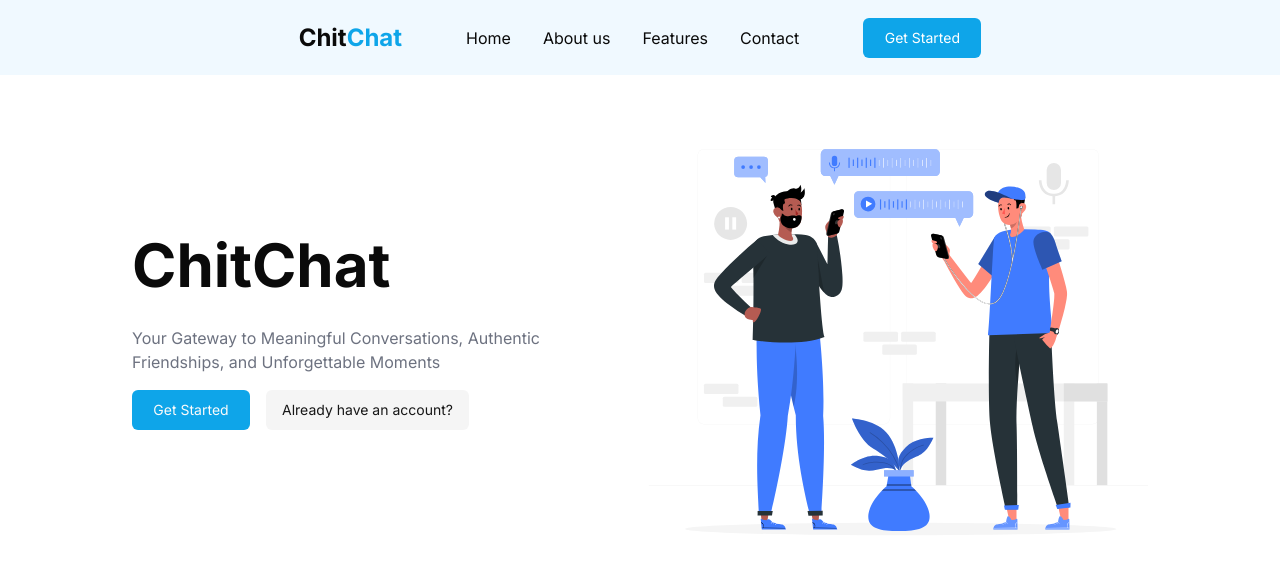
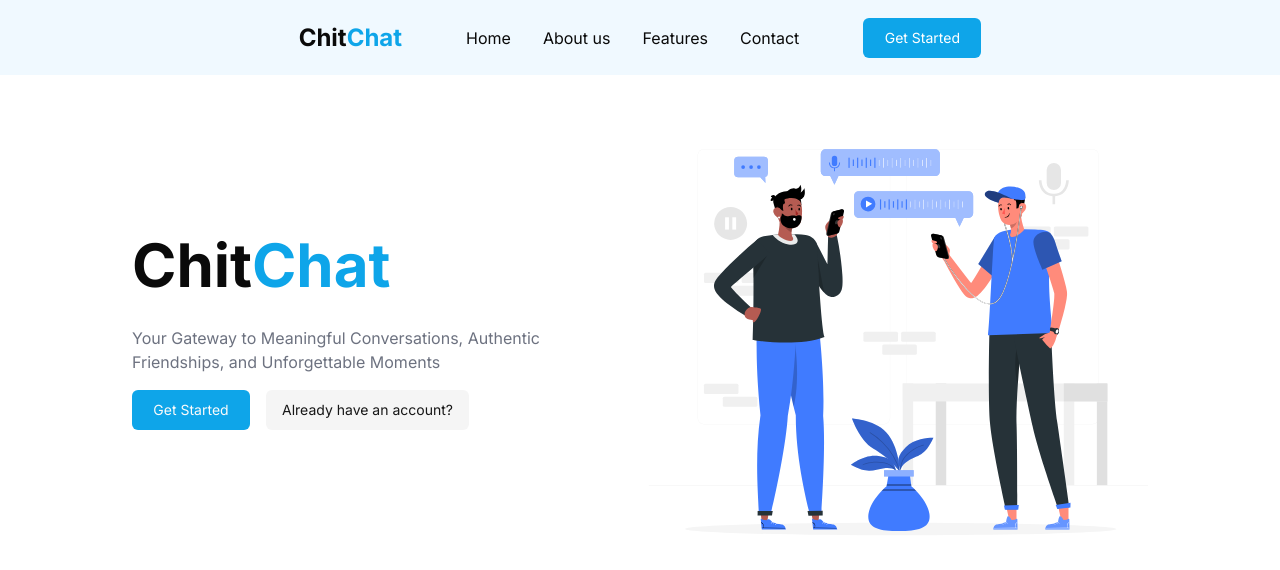
Before and after one commit to meeeww/tfg_segundo, a Next.js app in the folder web/: page / in a window 1280 px wide. Shown: the top 570 px of the page. Built offline with nearby package versions, Linux system fonts and the light colour scheme.

Commit message:
Cambio en el color del h1

```diff
--- a/web/app/components/ui/index/hero.tsx
+++ b/web/app/components/ui/index/hero.tsx
@@ -1,19 +1,24 @@
 import Image from "next/image";
 import { Button } from "../button";
 import hero_image from "@/public/hero_image.svg";
+import Link from "next/link";
 
 const Hero = () => {
   return (
     <div className="w-full max-h-[585px] min-h-[322px] h-full gap-4 flex flex-col md:flex-row items-center justify-center">
       <div className="flex flex-col items-center justify-center md:text-left gap-4 max-w-[500px]">
-        <h1 className="text-[60px] font-bold md:w-full">ChitChat</h1>
+        <h1 className="text-[60px] font-bold md:w-full">
+          Chit<span className="text-sky-500">Chat</span>
+        </h1>
         <p className="text-center md:text-left text-[#6D7280]">
           Your Gateway to Meaningful Conversations, Authentic Friendships, and Unforgettable Moments
         </p>
         <div className="md:w-full flex gap-4">
-          <Button>Get Started</Button>
+          <Button>
+            <Link href={"/register"}>Get Started</Link>
+          </Button>
           <Button className=" hidden md:inline-flex" variant={"secondary"}>
-            Already have an account?
+            <Link href={"/login"}>Already have an account?</Link>
           </Button>
         </div>
       </div>
```
